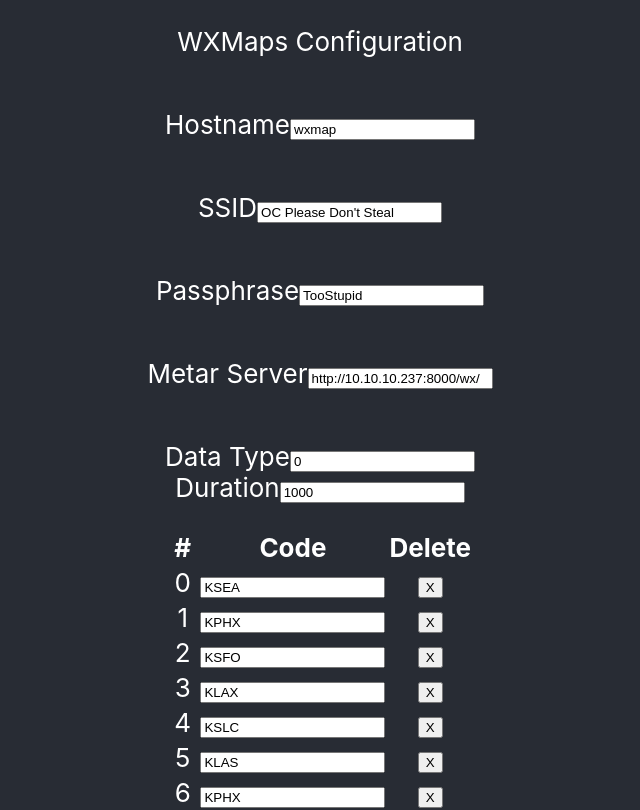
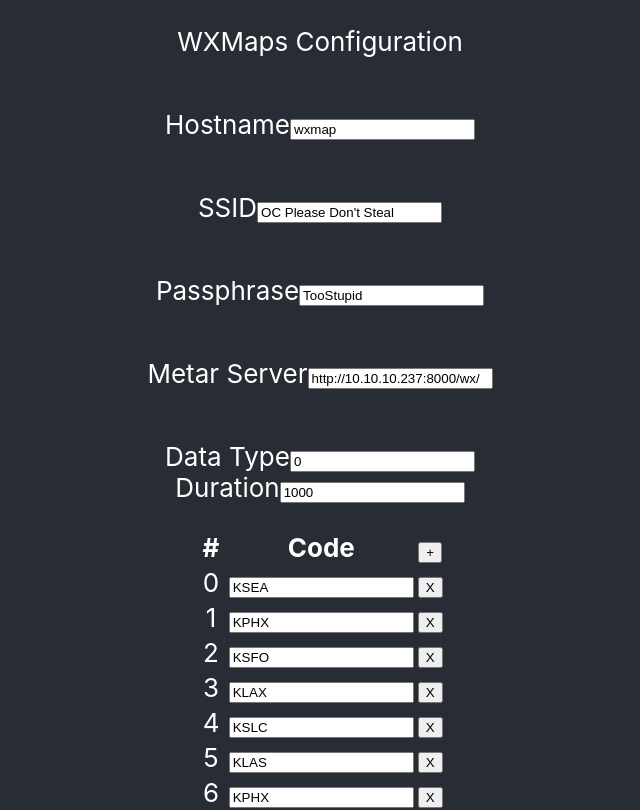
Before and after one commit to wxmaps/wxmap, a React app in the folder web/: page / in a window 1280 px wide. Shown: the top 810 px of the page, without its empty margins (320-960 px from the left). Built offline with nearby package versions, Linux system fonts and the light colour scheme; the HTML template or start-up script is replaced by a standard one.

Commit message:
add row functionality

```diff
--- a/web/src/LEDs.js
+++ b/web/src/LEDs.js
@@ -7,6 +7,7 @@ class LEDConfig extends React.Component {
         this.state = {
             leds: [],
         };
+        this.addRow = this.addRow.bind(this);
         this.deleteRow = this.deleteRow.bind(this);
         this.editLED = this.editLED.bind(this);
     }
@@ -21,6 +22,12 @@ class LEDConfig extends React.Component {
         this.setState({
             leds: nextProps.leds,
         })
+    }
+
+    addRow(evt) {
+        let array = [...this.state.leds];
+        array.push('KMPO');
+        this.props.setLEDs(array);
     }
 
     deleteRow(evt) {
@@ -44,7 +51,7 @@ class LEDConfig extends React.Component {
                 <tr>
                     <th>#</th>
                     <th>Code</th>
-                    <th>Delete</th>
+                    <th><button type="button" onClick={this.addRow}>+</button></th>
                 </tr>
                 </thead>
 
```
